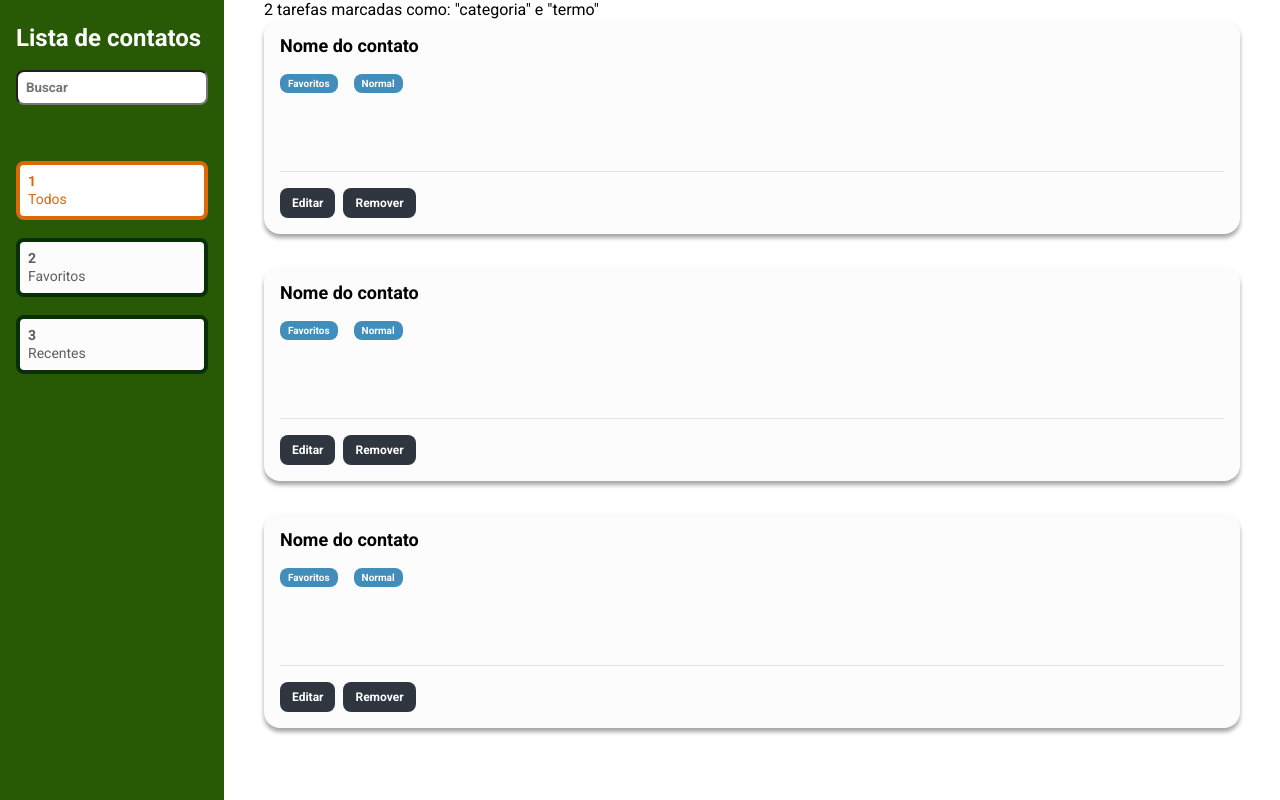
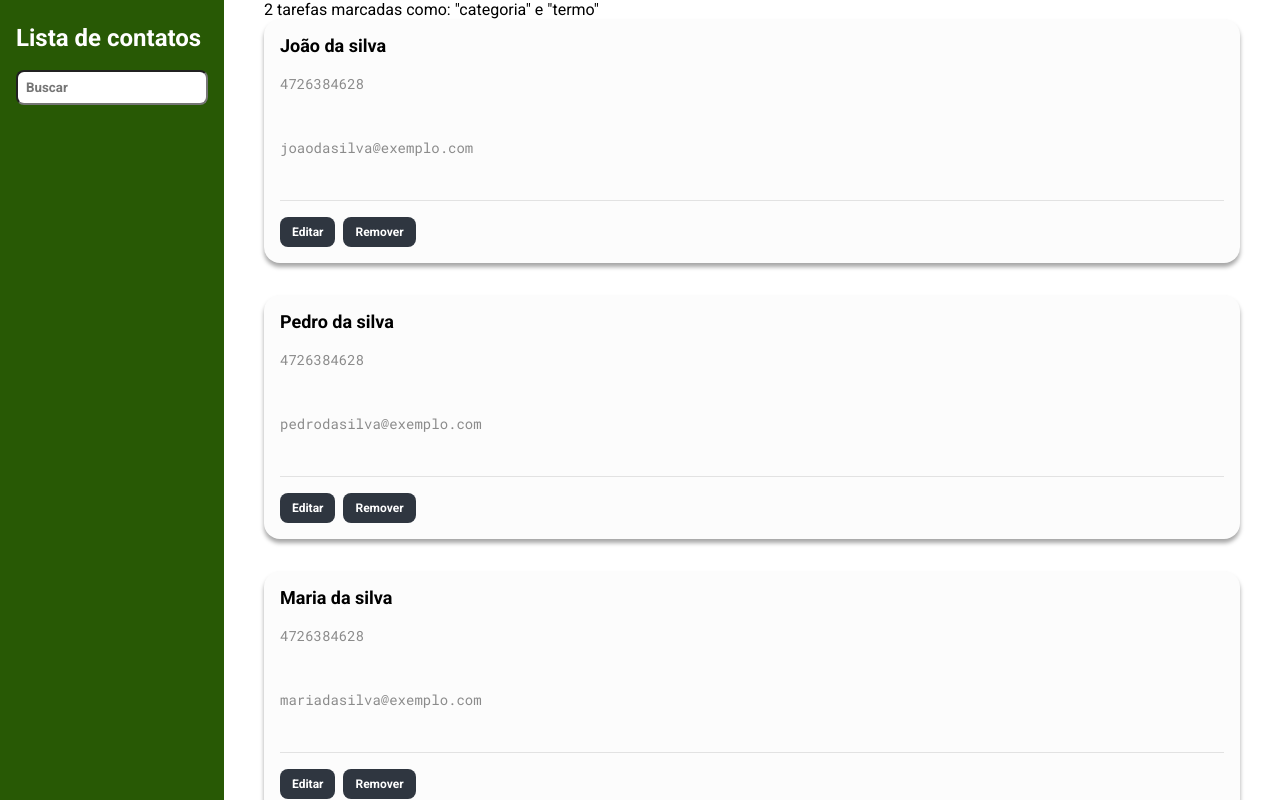
Before and after one commit to DouglassenG/lista_de_contatos, a React (Create React App) app: page / in a window 1280 px wide. Built offline with nearby package versions, Linux system fonts and the light colour scheme.

Commit message:
Criando as variaveis de cores

```diff
--- a/src/components/Contato/index.tsx
+++ b/src/components/Contato/index.tsx
@@ -1,14 +1,19 @@
 import { useState } from 'react'
 import * as S from './styles'
 
-const Contato = () => {
+type Props = {
+  nome: string
+  email: string
+  telefone: number
+}
+
+const Contato = ({ nome, email, telefone }: Props) => {
   const [estaEditando, setEstaEditando] = useState(false)
   return (
     <S.Card>
-      <S.Titulo>Nome do contato</S.Titulo>
-      <S.Tag>Favoritos</S.Tag>
-      <S.Tag>Normal</S.Tag>
-      <S.Descricao />
+      <S.Titulo>{nome}</S.Titulo>
+      <S.Descricao>{telefone}</S.Descricao>
+      <S.Descricao>{email}</S.Descricao>
       <S.BarraAcoes>
         {estaEditando ? (
           <>
--- a/src/containers/BarraLateral/index.tsx
+++ b/src/containers/BarraLateral/index.tsx
@@ -1,5 +1,3 @@
-import FiltroCard from '../../components/FiltroCard'
-
 import * as S from './styles'
 
 const BarraLateral = () => (
@@ -7,13 +5,6 @@ const BarraLateral = () => (
     <div>
       <S.TituloBarraLateral>Lista de contatos</S.TituloBarraLateral>
       <S.Campo type="text" placeholder="Buscar" />
-      <div>
-        <S.Filtros>
-          <FiltroCard legenda="Todos" contador={1} ativo />
-          <FiltroCard legenda="Favoritos" contador={2} />
-          <FiltroCard legenda="Recentes" contador={3} />
-        </S.Filtros>
-      </div>
     </div>
   </S.Aside>
 )
--- a/src/containers/ListaDeContatos/index.tsx
+++ b/src/containers/ListaDeContatos/index.tsx
@@ -1,19 +1,33 @@
 import Contato from '../../components/Contato'
 import { Container } from './styles'
+
+const contatos = [
+  {
+    nome: 'João da silva',
+    email: 'joaodasilva@exemplo.com',
+    telefone: 4726384628
+  },
+  {
+    nome: 'Pedro da silva',
+    email: 'pedrodasilva@exemplo.com',
+    telefone: 4726384628
+  },
+  {
+    nome: 'Maria da silva',
+    email: 'mariadasilva@exemplo.com',
+    telefone: 4726384628
+  }
+]
 
 const ListaDeContatos = () => (
   <Container>
     <p>2 tarefas marcadas como: &quot;categoria&quot; e &quot;termo&quot;</p>
     <ul>
-      <li>
-        <Contato />
-      </li>
-      <li>
-        <Contato />
-      </li>
-      <li>
-        <Contato />
-      </li>
+      {contatos.map((t) => (
+        <li key={t.nome}>
+          <Contato nome={t.nome} email={t.email} telefone={t.telefone} />
+        </li>
+      ))}
     </ul>
   </Container>
 )
--- /dev/null
+++ b/src/styles/variaveis.ts
@@ -0,0 +1,6 @@
+export default {
+  vermelho: '#C23616',
+  verde: '#44BD32',
+  amarelo: '#F0C11A',
+  amarelo2: '#E1a32a'
+}
```
